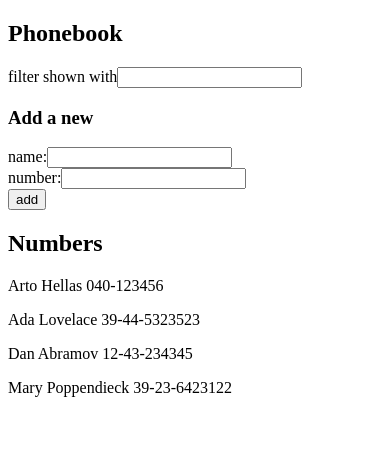
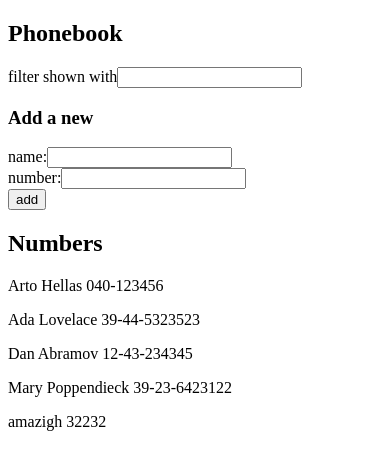
Before and after one commit to aamazigh/fullstackopen, a React (Vite) app in the folder part2/phonebook/: page / in a window 390 px wide. Shown: the top 470 px of the page. Built offline with nearby package versions, Linux system fonts and the light colour scheme; data requests are answered from the project's data file.

Commit message:
2.12: The Phonebook step 7

```diff
--- a/part2/phonebook/db.json
+++ b/part2/phonebook/db.json
@@ -1,5 +1,5 @@
 {
-  "persons":[
+  "persons": [
     {
       "name": "Arto Hellas",
       "number": "040-123456",
@@ -19,6 +19,11 @@
       "name": "Mary Poppendieck",
       "number": "39-23-6423122",
       "id": "4"
+    },
+    {
+      "id": 5,
+      "name": "amazigh",
+      "number": "32232"
     }
   ]
 }
--- a/part2/phonebook/package.json
+++ b/part2/phonebook/package.json
@@ -11,6 +11,7 @@
   },
   "dependencies": {
     "axios": "^1.7.7",
+    "json-server": "^1.0.0-beta.3",
     "react": "^18.3.1",
     "react-dom": "^18.3.1"
   },
--- a/part2/phonebook/src/components/PersonForm.jsx
+++ b/part2/phonebook/src/components/PersonForm.jsx
@@ -1,3 +1,5 @@
+import axios from 'axios'
+
 const PersonForm = ( {persons, setPersons, newPerson, newNumber, setNewNumber, setNewPerson} ) => {
 
   const addPerson = (event) => {
@@ -11,15 +13,20 @@ const PersonForm = ( {persons, setPersons, newPerson, newNumber, setNewNumber, s
       alert(`${newPerson} is already added to the phonebook`)
     } else {
 
-      const personOjbect = {
+      const personObject = {
         name: newPerson,
         number: newNumber,
         id: persons.length + 1
       }
 
-      setPersons(persons.concat(personOjbect))
+      setPersons(persons.concat(personObject))
       setNewPerson('')
       setNewNumber('')
+
+      axios
+          .post('http://localhost:3001/persons', personObject)
+          .then(response =>
+          console.log(response))
 
     }
   }
```
Also changed, not shown: 1 other file (tests, documents, lock files or other folders).
